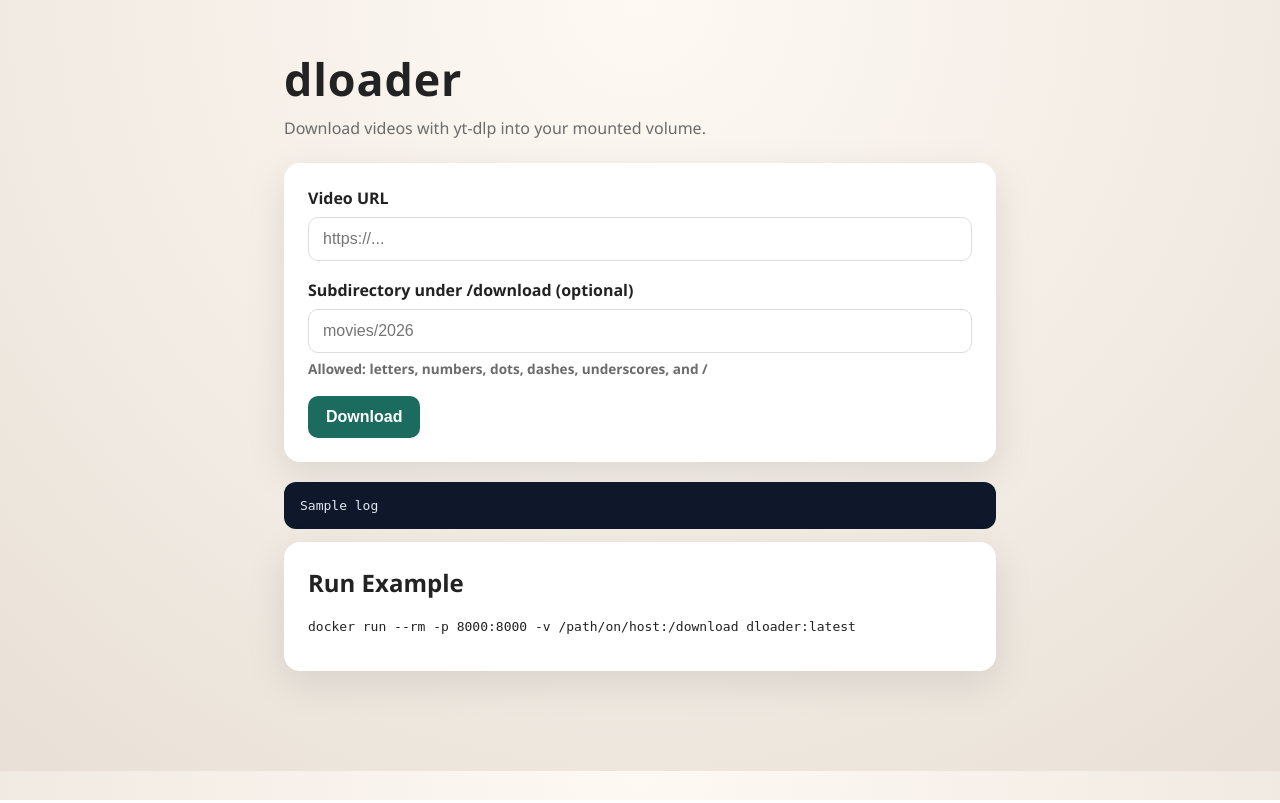
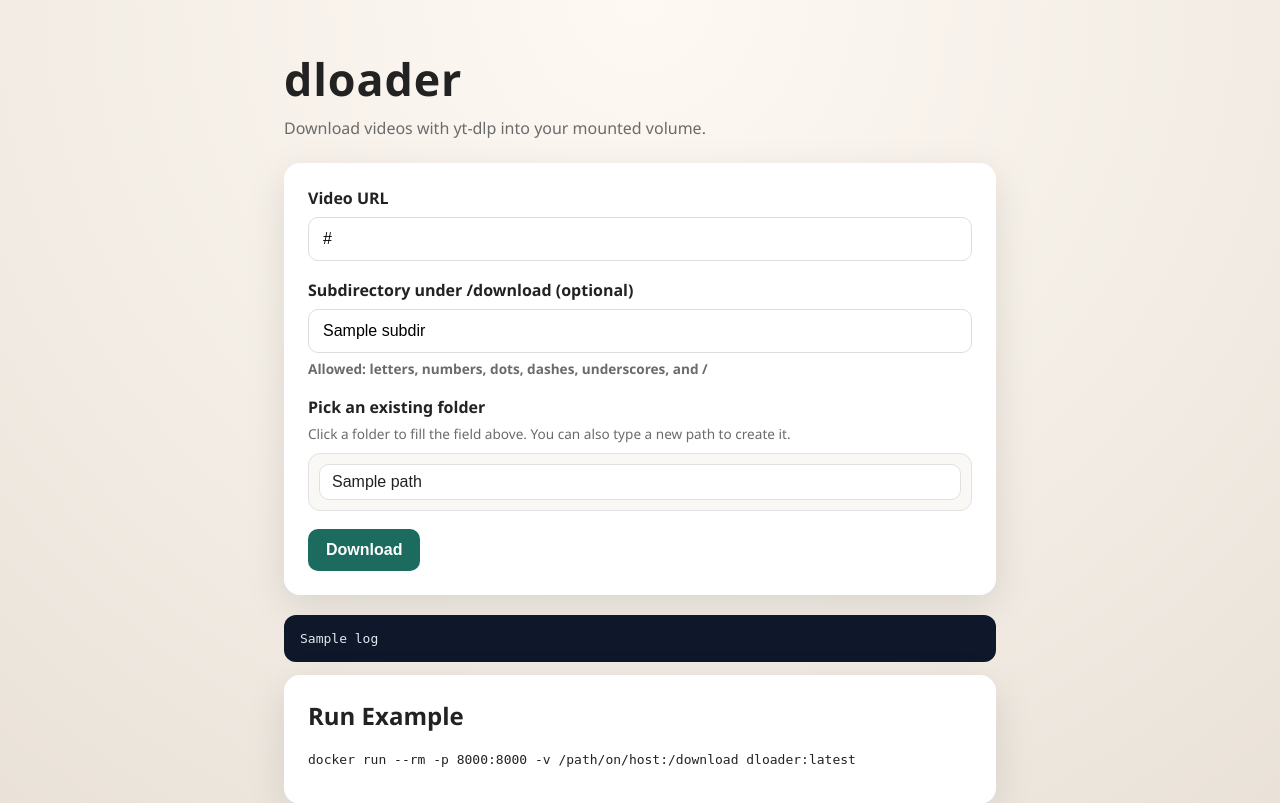
Before and after one commit to assaffeuerstein/dloader, a Flask app: template app/templates/index.html in a window 1280 px wide. Shown: the top 803 px of the page. Run offline with Flask 3, Linux system fonts and the light colour scheme; the template is opened without the code that fills it: most values are stand-ins (such as "Sample title", 1, 10 or a date in 2020).

Commit message:
Add directory picker and persist form values

```diff
--- a/app/app.py
+++ b/app/app.py
@@ -11,6 +11,7 @@
 
 DOWNLOAD_ROOT = Path("/download")
 SAFE_SUBDIR_RE = re.compile(r"^[a-zA-Z0-9._-]+(?:/[a-zA-Z0-9._-]+)*$")
+MAX_DIR_DEPTH = 6
 
 
 def resolve_target_dir(subdir: str) -> Path:
@@ -25,9 +26,32 @@
     return target
 
 
+def list_directories(root: Path) -> list[dict[str, int | str]]:
+    if not root.exists():
+        return []
+    root = root.resolve()
+    entries: list[dict[str, int | str]] = []
+    for current, dirs, _files in os.walk(root):
+        rel = Path(current).relative_to(root)
+        depth = 0 if rel == Path(".") else len(rel.parts)
+        if depth > MAX_DIR_DEPTH:
+            dirs.clear()
+            continue
+        dirs[:] = [d for d in dirs if not d.startswith(".")]
+        for name in sorted(dirs):
+            rel_path = (rel / name) if rel != Path(".") else Path(name)
+            entries.append({"path": rel_path.as_posix(), "depth": depth})
+    return entries
+
+
 @app.get("/")
 def index():
-    return render_template("index.html")
+    return render_template(
+        "index.html",
+        dirs=list_directories(DOWNLOAD_ROOT),
+        url="",
+        subdir="",
+    )
 
 
 @app.post("/download")
@@ -35,12 +59,24 @@
     url = (request.form.get("url") or "").strip()
     subdir = (request.form.get("subdir") or "").strip()
     if not url:
-        return render_template("index.html", error="URL is required.")
+        return render_template(
+            "index.html",
+            error="URL is required.",
+            dirs=list_directories(DOWNLOAD_ROOT),
+            url=url,
+            subdir=subdir,
+        )
 
     try:
         target_dir = resolve_target_dir(subdir)
     except ValueError as exc:
-        return render_template("index.html", error=str(exc))
+        return render_template(
+            "index.html",
+            error=str(exc),
+            dirs=list_directories(DOWNLOAD_ROOT),
+            url=url,
+            subdir=subdir,
+        )
 
     target_dir.mkdir(parents=True, exist_ok=True)
     output_template = str(target_dir / "%(title)s.%(ext)s")
@@ -64,12 +100,18 @@
             "index.html",
             error="Download failed.",
             log=result.stderr or result.stdout,
+            dirs=list_directories(DOWNLOAD_ROOT),
+            url=url,
+            subdir=subdir,
         )
 
     return render_template(
         "index.html",
         success=f"Download complete. Saved under {target_dir}.",
         log=result.stdout,
+        dirs=list_directories(DOWNLOAD_ROOT),
+        url=url,
+        subdir=subdir,
     )
 
 
--- a/app/static/styles.css
+++ b/app/static/styles.css
@@ -72,6 +72,48 @@
   color: var(--muted);
 }
 
+.dir-picker {
+  margin-bottom: 18px;
+}
+
+.dir-header {
+  margin-bottom: 10px;
+}
+
+.dir-list {
+  display: grid;
+  gap: 8px;
+  max-height: 240px;
+  overflow: auto;
+  padding: 10px;
+  border: 1px solid #e2e2e2;
+  border-radius: 12px;
+  background: #faf8f5;
+}
+
+.dir-item {
+  text-align: left;
+  background: #ffffff;
+  color: var(--text);
+  border: 1px solid #e0e0e0;
+  padding: 8px 12px;
+  border-radius: 10px;
+  cursor: pointer;
+  font-weight: 500;
+}
+
+.dir-item:hover {
+  border-color: var(--accent);
+}
+
+.dir-item[data-depth="0"] { padding-left: 12px; }
+.dir-item[data-depth="1"] { padding-left: 28px; }
+.dir-item[data-depth="2"] { padding-left: 44px; }
+.dir-item[data-depth="3"] { padding-left: 60px; }
+.dir-item[data-depth="4"] { padding-left: 76px; }
+.dir-item[data-depth="5"] { padding-left: 92px; }
+.dir-item[data-depth="6"] { padding-left: 108px; }
+
 button {
   background: var(--accent);
   color: #fff;
--- a/app/templates/index.html
+++ b/app/templates/index.html
@@ -16,14 +16,32 @@
       <form method="post" action="/download" class="card">
         <label>
           Video URL
-          <input type="url" name="url" placeholder="https://..." required />
+          <input type="url" name="url" placeholder="https://..." value="{{ url or '' }}" required />
         </label>
 
         <label>
           Subdirectory under /download (optional)
-          <input type="text" name="subdir" placeholder="movies/2026" />
+          <input id="subdir-input" type="text" name="subdir" placeholder="movies/2026" value="{{ subdir or '' }}" />
           <span class="hint">Allowed: letters, numbers, dots, dashes, underscores, and /</span>
         </label>
+
+        <div class="dir-picker">
+          <div class="dir-header">
+            <strong>Pick an existing folder</strong>
+            <span class="hint">Click a folder to fill the field above. You can also type a new path to create it.</span>
+          </div>
+          {% if dirs %}
+          <div class="dir-list">
+            {% for item in dirs %}
+            <button type="button" class="dir-item" data-path="{{ item.path }}" data-depth="{{ item.depth }}">
+              {{ item.path }}
+            </button>
+            {% endfor %}
+          </div>
+          {% else %}
+          <p class="hint">No folders found yet under /download.</p>
+          {% endif %}
+        </div>
 
         <button type="submit">Download</button>
       </form>
@@ -45,5 +63,13 @@
         <pre>docker run --rm -p 8000:8000 -v /path/on/host:/download dloader:latest</pre>
       </section>
     </main>
+    <script>
+      const input = document.getElementById("subdir-input");
+      document.querySelectorAll(".dir-item").forEach((button) => {
+        button.addEventListener("click", () => {
+          input.value = button.dataset.path || "";
+        });
+      });
+    </script>
   </body>
 </html>
```
